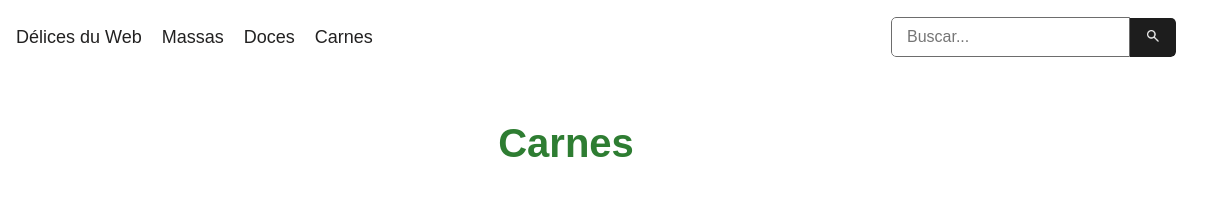
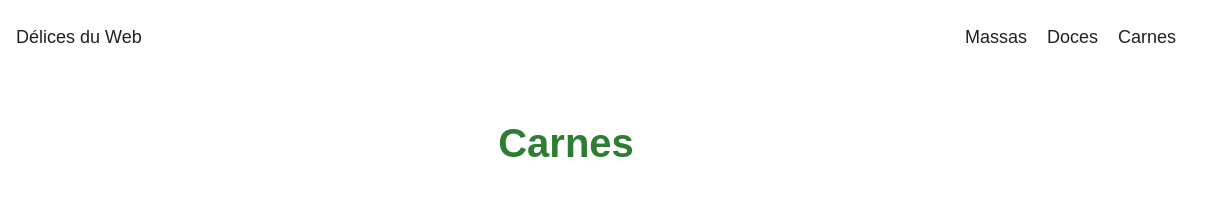
Before and after one commit to rebeca018/delices-du-web, a website: page carnes.html in a window 1280 px wide. Shown: the top 208 px of the page, 74-1280 px from the left. Drawn offline with Linux system fonts and the light colour scheme.

Commit message:
Alterando header

```diff
--- a/CSS/carnes.css
+++ b/CSS/carnes.css
@@ -59,28 +59,25 @@ header {
     margin-left: auto;
     overflow: hidden;
     border-radius: 5px;
+    gap: 20px;
 }
 
-.pesquisa input {
-    padding: 10px 15px;
-    font-size: 16px;
-    border: 1px solid #6d6d6d;
-    border-radius: 5px 0 0 5px;
-    outline: none;
+.pesquisa a {
+    color: #222121;
+    text-decoration: none;
+    font-size: 18px;
 }
 
-.button-form{
-    padding: 10px 15px;
-    background-color: #1d1d1d;
-    border: none;
-    border-radius: 0 5px 5px 0;
-    cursor: pointer;
-    color:#fff;
+.massa:hover{
+    color: #e28a56;
 }
 
-.img-form{
-    width: 16px;
-    height: 16px;
+.doce:hover{
+    color: #df5656;
+}
+
+.carne:hover{
+    color: #2E7D32;
 }
 
 .container {
--- a/CSS/doces.css
+++ b/CSS/doces.css
@@ -59,29 +59,27 @@ header {
     margin-left: auto;
     overflow: hidden;
     border-radius: 5px;
+    gap: 20px;
 }
 
-.pesquisa input {
-    padding: 10px 15px;
-    font-size: 16px;
-    border: 1px solid #6d6d6d;
-    border-radius: 5px 0 0 5px;
-    outline: none;
+.pesquisa a {
+    color: #222121;
+    text-decoration: none;
+    font-size: 18px;
 }
 
-.button-form{
-    padding: 10px 15px;
-    background-color: #1d1d1d;
-    border: none;
-    border-radius: 0 5px 5px 0;
-    cursor: pointer;
-    color:#fff;
+.massa:hover{
+    color: #e28a56;
 }
 
-.img-form{
-    width: 16px;
-    height: 16px;
+.doce:hover{
+    color: #df5656;
 }
+
+.carne:hover{
+    color: #2E7D32;
+}
+
 
 .container {
     display: flex;
--- a/CSS/massas.css
+++ b/CSS/massas.css
@@ -59,28 +59,25 @@ header {
     margin-left: auto;
     overflow: hidden;
     border-radius: 5px;
+    gap: 20px;
 }
 
-.pesquisa input {
-    padding: 10px 15px;
-    font-size: 16px;
-    border: 1px solid #6d6d6d;
-    border-radius: 5px 0 0 5px;
-    outline: none;
+.pesquisa a {
+    color: #222121;
+    text-decoration: none;
+    font-size: 18px;
 }
 
-.button-form{
-    padding: 10px 15px;
-    background-color: #1d1d1d;
-    border: none;
-    border-radius: 0 5px 5px 0;
-    cursor: pointer;
-    color:#fff;
+.massa:hover{
+    color: #e28a56;
 }
 
-.img-form{
-    width: 16px;
-    height: 16px;
+.doce:hover{
+    color: #df5656;
+}
+
+.carne:hover{
+    color: #2E7D32;
 }
 
 .container {
--- a/carnes.html
+++ b/carnes.html
@@ -14,15 +14,13 @@
 
         <nav class="links">
             <a href="index.html">Délices du Web</a>
-            <a href="massas.html">Massas</a>
-            <a href="doces.html">Doces</a>
-            <a href="carnes.html">Carnes</a>
         </nav>
 
-        <form class="pesquisa" action="/search" method="GET">
-            <input type="search" name="query" placeholder="Buscar...">
-            <button type="submit" class="button-form"><img src="images/search.png" class="img-form"></button>
-        </form>
+        <nav class="pesquisa">
+            <a href="massas.html" class="massa">Massas</a>
+            <a href="doces.html" class="doce">Doces</a>
+            <a href="carnes.html" class="carne">Carnes</a>
+        </nav>
     </header>
 
     <div class="container">
```
Also changed, not shown: CSS/styles.css (+13 -0 lines), doces.html (+5 -7 lines), index.html (+3 -3 lines), massas.html (+5 -7 lines).
